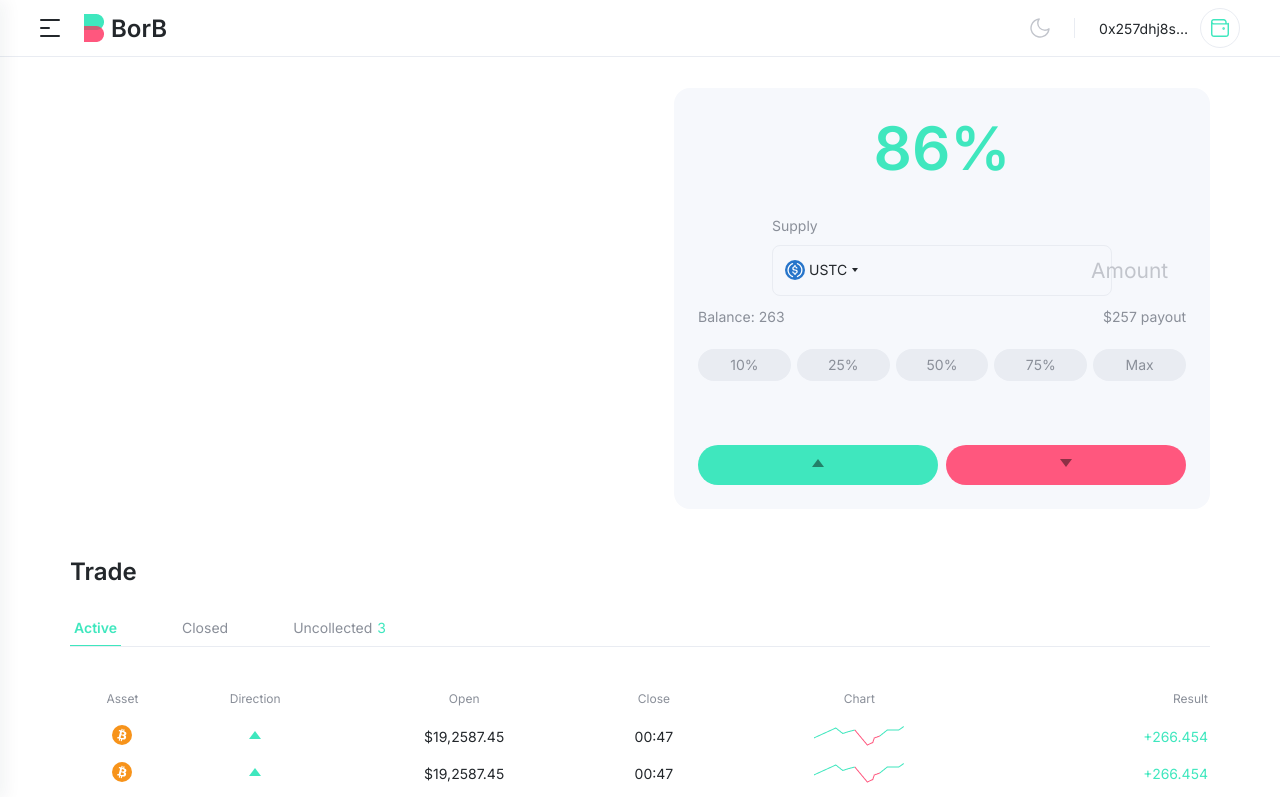
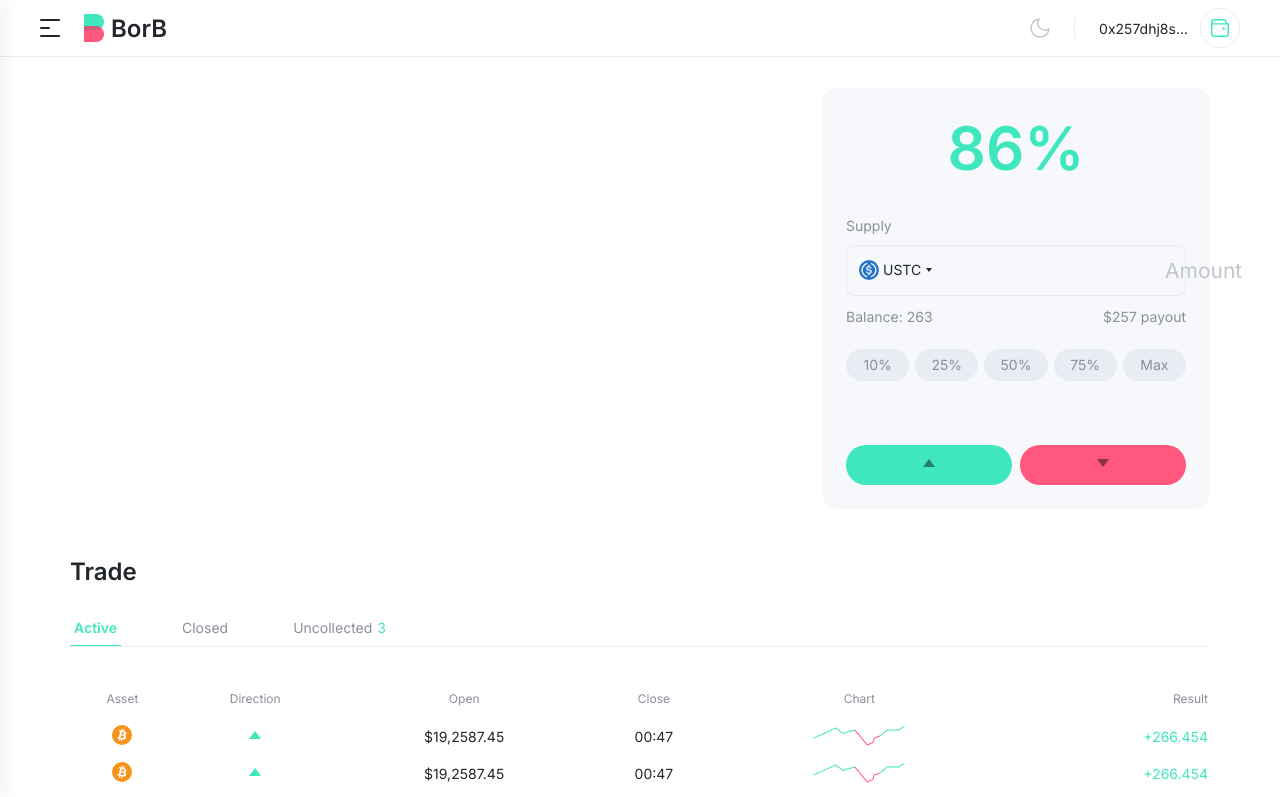
Before and after one commit to tragedyHub/borb-landing, a React (Create React App) app: page / in a window 1280 px wide. Shown: the top 797 px of the page. Built offline with nearby package versions, Linux system fonts and the light colour scheme.

Commit message:
add prettier

```diff
--- a/src/pages/HomePage/components/main.ts
+++ b/src/pages/HomePage/components/main.ts
@@ -8,11 +8,17 @@ const StyledHome = styled.div`
 
 const Row = styled.div`
     display: grid;
-    grid-template-columns: 556px 1fr;
+    grid-template-columns: 1fr 388px;
     grid-gap: 48px;
     justify-content: space-between;
+    @media screen and (max-width: 1000px) {
+        grid-template-columns: 1fr;
+        grid-template-rows: 1fr;
+    }
 `
+
 const Left = styled.div``
+
 const Right = styled.div`
     padding: 24px;
     background: var(--grey99);
@@ -21,7 +27,11 @@ const Right = styled.div`
     align-items: center;
     flex-direction: column;
     text-align: center;
+    @media screen and (max-width: 1000px) {
+        padding: 32px 0 40px;
+    }
 `
+
 const Counter = styled.h4`
     margin-bottom: 32px;
     color: var(--green);
--- a/src/pages/HomePage/index.jsx
+++ b/src/pages/HomePage/index.jsx
@@ -33,6 +33,7 @@ const Home = () => {
             <Row>
                 <Left></Left>
                 <Right>
+                    <div className="content">
                         <Counter>86%</Counter>
                         <InputWrapper>
                             <SettingsTitle margin="9px">Supply</SettingsTitle>
@@ -92,6 +93,7 @@ const Home = () => {
                                 </svg>
                             </Button>
                         </Buttons>
+                    </div>
                 </Right>
             </Row>
             <Title>Trade</Title>
@@ -113,7 +115,7 @@ const Home = () => {
                 <thead>
                     <tr>
                         <th>Asset</th>
-                        <th>Direction</th>
+                        <th className="adaptive">Direction</th>
                         <th>Open</th>
                         <th>Close</th>
                         <th>Chart</th>
@@ -145,9 +147,7 @@ const Home = () => {
                             <td>
                                 <img src="/images/home/Chart.png" alt="" />
                             </td>
-                            <td className="green last">
-                                +266.454
-                            </td>
+                            <td className="green last">+266.454</td>
                         </tr>
                     ))}
                 </tbody>
```
Also changed, not shown: 1 other file (tests, documents, lock files or other folders). Lines whose indentation alone changed are shown as unchanged.
